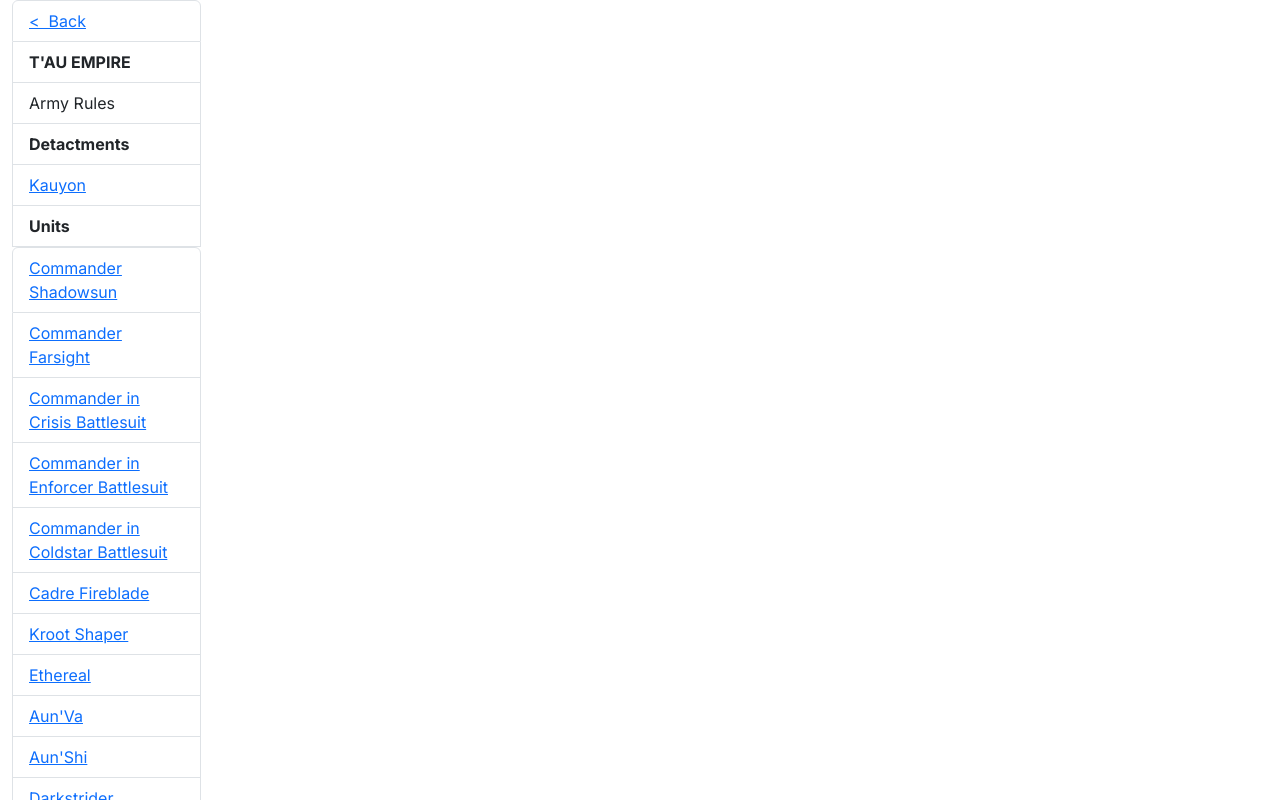
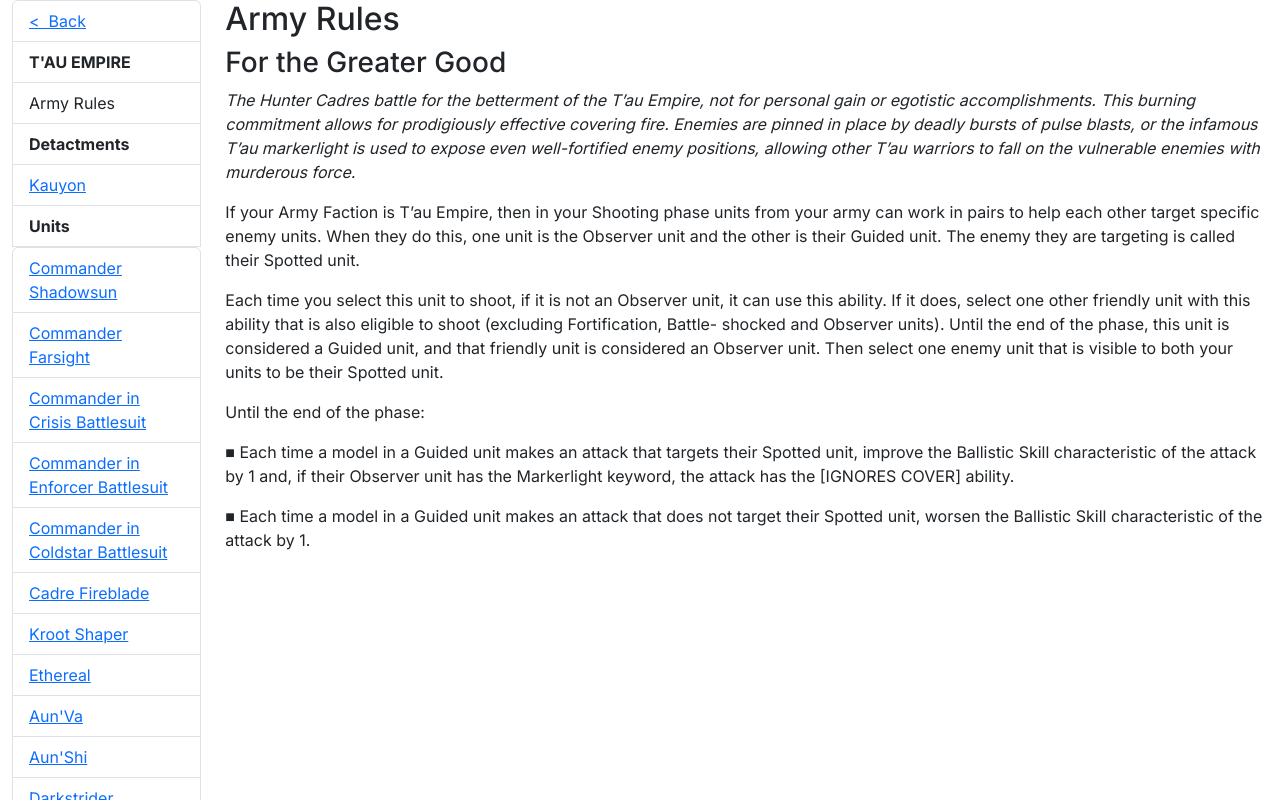
Before and after one commit to dmison/hivemind, a Next.js app: page /builder/tau in a window 1280 px wide. Built offline with nearby package versions, Linux system fonts and the light colour scheme.

Commit message:
army rules support

```diff
--- a/data/tau.json
+++ b/data/tau.json
@@ -2,6 +2,19 @@
   "name": "T'AU EMPIRE",
   "colour": "#355761",
   "text": "#ffffff",
+  "army_rules": [
+    {
+      "name": "For the Greater Good",
+      "flavour": "The Hunter Cadres battle for the betterment of the T’au Empire, not for personal gain or egotistic accomplishments. This burning commitment allows for prodigiously effective covering fire. Enemies are pinned in place by deadly bursts of pulse blasts, or the infamous T’au markerlight is used to expose even well-fortified enemy positions, allowing other T’au warriors to fall on the vulnerable enemies with murderous force.",
+      "rule": [
+        "If your Army Faction is T’au Empire, then in your Shooting phase units from your army can work in pairs to help each other target specific enemy units. When they do this, one unit is the Observer unit and the other is their Guided unit. The enemy they are targeting is called their Spotted unit.",
+        "Each time you select this unit to shoot, if it is not an Observer unit, it can use this ability. If it does, select one other friendly unit with this ability that is also eligible to shoot (excluding Fortification, Battle- shocked and Observer units). Until the end of the phase, this unit is considered a Guided unit, and that friendly unit is considered an Observer unit. Then select one enemy unit that is visible to both your units to be their Spotted unit.",
+        "Until the end of the phase:",
+        " ■ Each time a model in a Guided unit makes an attack that targets their Spotted unit, improve the Ballistic Skill characteristic of the attack by 1 and, if their Observer unit has the Markerlight keyword, the attack has the [IGNORES COVER] ability.",
+        " ■ Each time a model in a Guided unit makes an attack that does not target their Spotted unit, worsen the Ballistic Skill characteristic of the attack by 1."
+      ]
+    }
+  ],
   "detachments": [
     {
       "name": "Kauyon",
@@ -11,6 +24,7 @@
         "Puretide Engram Neurochip  25 pts",
         "Through Unity, Devastation 20 pts"
       ],
+      "strategems": [],
       "restrictions": [
         {
           "has": {
--- a/src/app/builder/page.tsx
+++ b/src/app/builder/page.tsx
@@ -2,6 +2,7 @@
 
 import styles from './builder.module.css'
 import DataCard from '@/components/DataCard/DataCard'
+import ArmyRules from '@/components/ArmyRules'
 
 import NavCol from '@/components/NavCol'
 import Container from 'react-bootstrap/Container'
@@ -29,7 +30,9 @@
           <NavCol urlFaction={faction ?? ''} />
         </Col>
         <Col className={styles.mainCol}>
-          {datacard ? <DataCard name={datacard} faction={faction} /> : null} </Col>
+          {faction && datacard ? <DataCard name={datacard} faction={faction} /> : null}
+          {faction && !datacard && !detachment ? <ArmyRules url_faction={faction} /> : null}
+        </Col>
       </Row>
     </Container>
 
--- /dev/null
+++ b/src/components/ArmyRules.tsx
@@ -0,0 +1,20 @@
+import { useFaction } from "@/hooks/useFaction"
+
+export default function ArmyRules ({ url_faction }: { url_faction: string }) {
+  console.log(url_faction)
+  const { faction, isLoading, error } = useFaction(url_faction)
+  if (isLoading) return <div>Loading...</div>
+  return (<div>
+    <h2>Army Rules</h2>
+
+    {faction?.army_rules?.map(ar => (
+      <section key={ar.name}>
+        <h3>{ar.name}</h3>
+        <p><em>{ar.flavour}</em></p>
+        {ar.rule?.map((r, i) => (<p key={i}>{r}</p>))}
+      </section>
+    ))}
+  </div>
+  )
+
+}
--- /dev/null
+++ b/src/types/iArmyRule.type.ts
@@ -0,0 +1,5 @@
+export interface iArmyRule {
+  name?: string,
+  flavour?: string,
+  rule?: string[]
+}
--- a/src/types/iFaction.type.ts
+++ b/src/types/iFaction.type.ts
@@ -1,10 +1,11 @@
 import { iDetachment } from './iDetachment.type'
 import { iDataCard } from '@/components/DataCard/DataCard.type'
-
+import { iArmyRule } from './iArmyRule.type'
 export interface iFaction {
   name: string
   colour: string
   text: string
   detachments?: iDetachment[]
   datacards: iDataCard[]
+  army_rules: iArmyRule[]
 }
```
